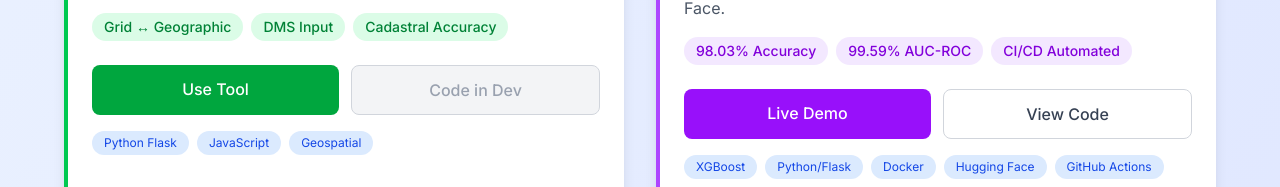
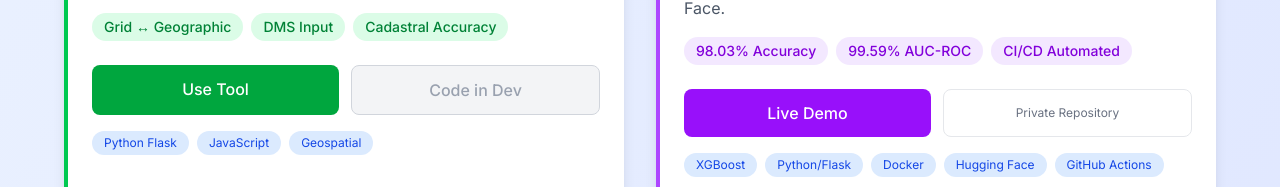
Before and after one commit to life2allsofts/tetteh-apotey, a Next.js app: page / in a window 1280 px wide. Shown: the part 2033-2220 px from the top of the page. Built offline with nearby package versions, Linux system fonts and the light colour scheme; no server answers; the database is empty.

Commit message:
Fix: Change Malware Classifier View Code to Private Repository in Tools section

```diff
--- a/components/sections/ToolsSection.tsx
+++ b/components/sections/ToolsSection.tsx
@@ -58,6 +58,8 @@ export default function ToolsSection() {
             <div className="flex space-x-3 mt-6">
               <a
                 href="https://ita-ghana-coordinate-converter-web.vercel.app/"
+                target="_blank"
+                rel="noopener noreferrer"
                 className="flex-1 bg-green-600 hover:bg-green-700 text-white text-center py-3 px-4 rounded-lg transition-colors duration-200 font-medium"
               >
                 Use Tool
@@ -118,14 +120,9 @@ export default function ToolsSection() {
               >
                 Live Demo
               </a>
-              <a
-                href="https://github.com/life2allsofts/malware-classifier"
-                target="_blank"
-                rel="noopener noreferrer"
-                className="flex-1 border border-gray-300 hover:border-gray-400 text-gray-700 text-center py-3 px-4 rounded-lg transition-colors duration-200 font-medium hover:bg-gray-50"
-              >
-                View Code
-              </a>
+              <div className="flex-1 text-center py-3 px-4 text-gray-500 text-sm flex items-center justify-center border border-gray-200 rounded-lg">
+                <span className="text-xs">Private Repository</span>
+              </div>
             </div>
 
             <div className="mt-4 flex flex-wrap gap-2">
```
